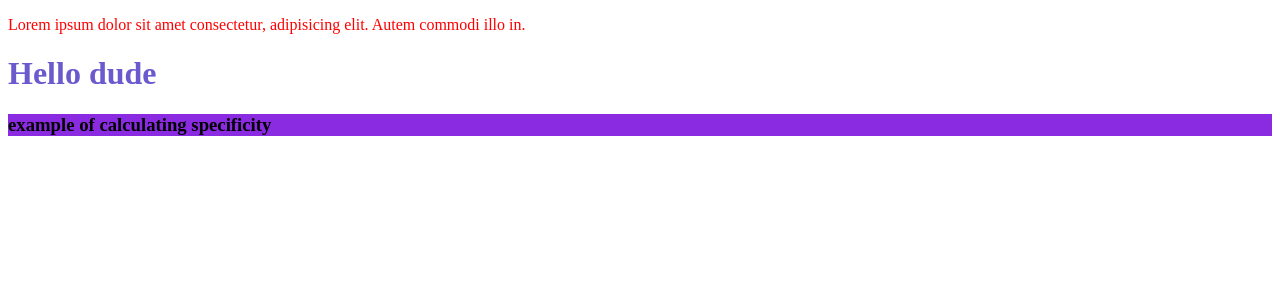
After one commit to himanshu864/WebDev, a web app: file CSS/5.CascadeSpecificity/index.html in a window 1280 px wide. The commit adds this page. Shown: the top 300 px of the page. Run offline with its HTML, style and script files only (its server is not run), Linux system fonts and the light colour scheme.

Commit message:
Specificity

```diff
--- a/CSS/2.Selectors/index.html
+++ b/CSS/2.Selectors/index.html
@@ -27,6 +27,8 @@
         <p>one child</p>
         <p>two child</p>
     </div>
+
+    <h5 art-x=a>an example for attribute selector thankyou</h5>
 </body>
 
 </html>
--- a/CSS/2.Selectors/style.css
+++ b/CSS/2.Selectors/style.css
@@ -54,3 +54,8 @@ a:active {
 #psycho p:first-child {
     background-color: darkorchid;
 }
+
+/* Attribute Selector */
+[art-x=a] {
+    background-color: cadetblue;
+}
--- /dev/null
+++ b/CSS/5.CascadeSpecificity/index.html
@@ -0,0 +1,60 @@
+<!DOCTYPE html>
+<html lang="en">
+
+<head>
+    <meta charset="UTF-8">
+    <meta name="viewport" content="width=device-width, initial-scale=1.0">
+    <title>Specificity and Cascade</title>
+    <style>
+        /* element selector 1 point */
+        p {
+            color: red !important;
+        }
+
+        /* element selector 1 point */
+        h1 {
+            color: aqua;
+        }
+
+        /* class selector 10 points */
+        .cyel {
+            color: yellow;
+        }
+
+        /* class selector 10 points */
+        .cpur {
+            color: purple;
+        }
+
+        /* Attribute selector 10 points */
+        [bsattri=xyz] {
+            color: slateblue
+        }
+
+        /* 1 + 10 = 11 */
+        h3.bezos {
+            background-color: blueviolet;
+        }
+
+        /* 10 */
+        .jeffrey {
+            background-color: brown;
+        }
+
+        /* 1 (element) + 20 (classes) + 10 (attribute) + 10 (pseudo-class) = 41. */
+        a.harryclass.rohan-class[href]:hover {
+            color: red;
+        }
+    </style>
+</head>
+
+<body>
+    <p style="color:green;">Lorem ipsum dolor sit amet consectetur, adipisicing elit. Autem commodi illo in.</p>
+
+    <h1 class="cyel cpur" bsattri=xyz>Hello dude</h1>
+
+    <h3 class="jeffrey bezos">example of calculating specificity</h3>
+
+</body>
+
+</html>
```
